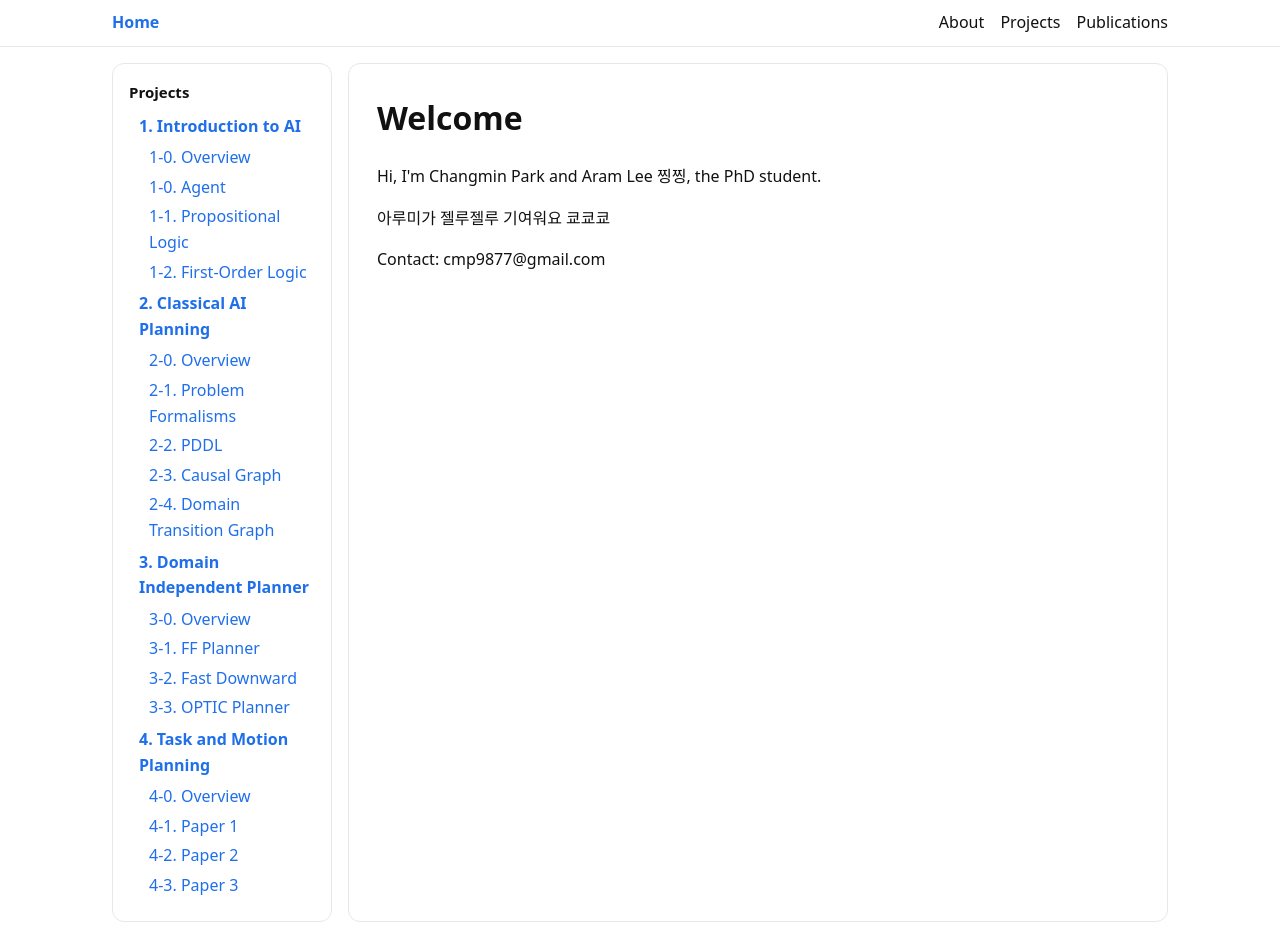
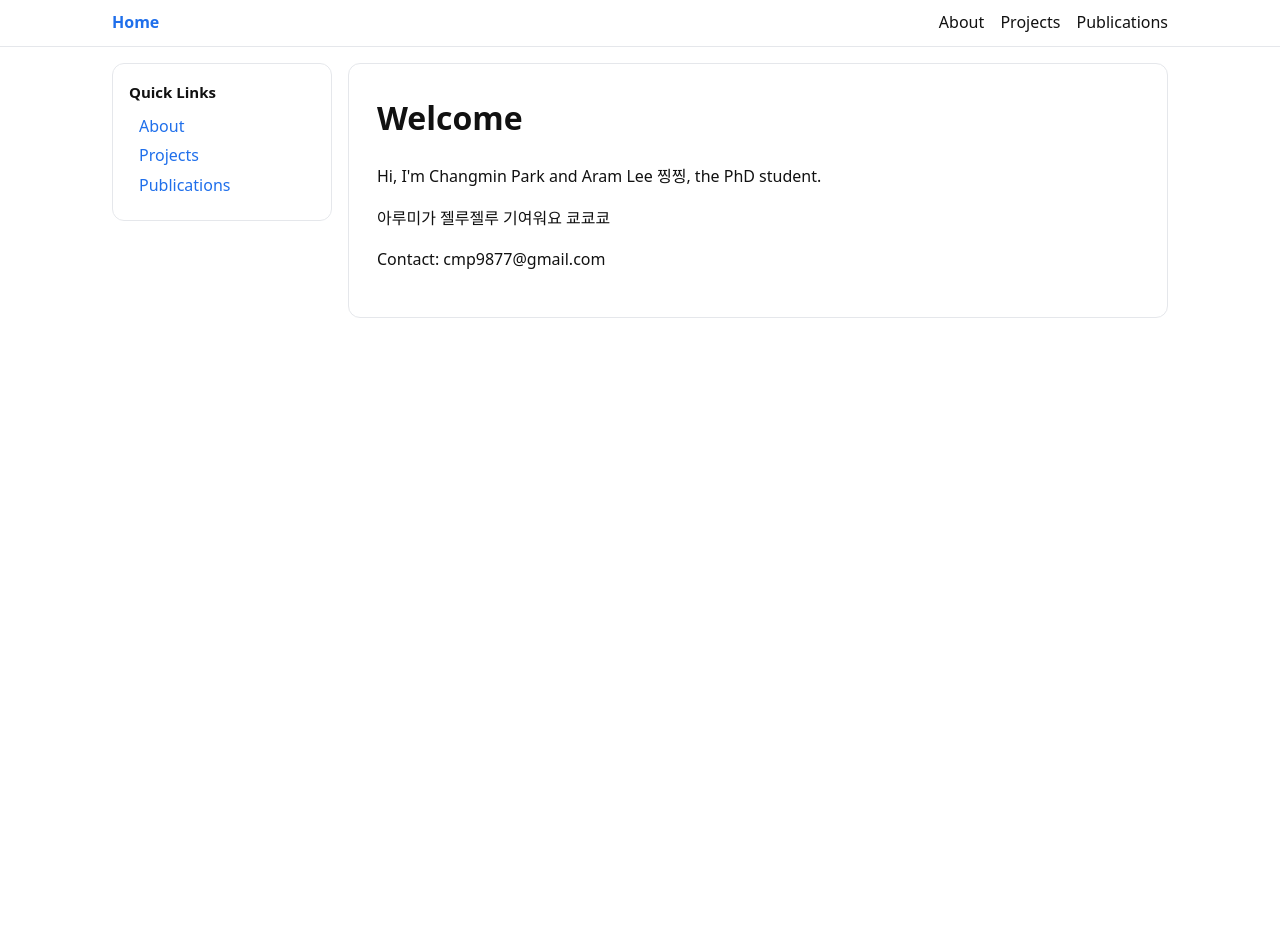
Before and after one commit to ChoRongCho/ChoRongCho.github.io, a Jekyll site: the page built from index.html, in a window 1280 px wide and 938 px high. Built offline with Jekyll 4.4.1, drawn with Linux system fonts in a browser that asks for light colours; some of the changed lines change nothing that is shown.

Commit message:
new style

```diff
--- a/_includes/sidebar.html
+++ b/_includes/sidebar.html
@@ -1,14 +1,53 @@
 <aside class="sidebar">
+  {%- comment -%}
+    1) 홈 / About / Publications: Quick Links 만
+  {%- endcomment -%}
+  {% if page.url == '/' or page.url == '/index.html'
+        or page.url == '/about.html'
+        or page.url == '/publication.html' %}
+
+    <h3>Quick Links</h3>
+    <ul>
+      <li><a href="{{ '/about.html' | relative_url }}">About</a></li>
+      <li><a href="{{ '/projects/index.html' | relative_url }}">Projects</a></li>
+      <li><a href="{{ '/publication.html' | relative_url }}">Publications</a></li>
+    </ul>
+
+  {%- comment -%}
+    2) /projects/index.html: 대제목 4개만
+  {%- endcomment -%}
+  {% elsif page.url == '/projects/' or page.url == '/projects/index.html' %}
+
     <h3>Projects</h3>
     <ul>
-
-    <!-- 1. Introduction to AI -->
-    <li class="depth1
-      {% if page.url == '/projects/1-introduction-to-ai/'
-         or page.url contains '/projects/1-introduction-to-ai/' %}active{% endif %}">
+      <li>
         <a href="{{ '/projects/1-introduction-to-ai/index.html' | relative_url }}">
           1. Introduction to AI
         </a>
+      </li>
+      <li>
+        <a href="{{ '/projects/2-classical-ai/index.html' | relative_url }}">
+          2. Classical AI Planning
+        </a>
+      </li>
+      <li>
+        <a href="{{ '/projects/3-planner/index.html' | relative_url }}">
+          3. Domain Independent Planner
+        </a>
+      </li>
+      <li>
+        <a href="{{ '/projects/4-tamp/index.html' | relative_url }}">
+          4. Task and Motion Planning
+        </a>
+      </li>
+    </ul>
+
+  {%- comment -%}
+    3) 1번 섹션 내부: 1번 + 소제목만
+  {%- endcomment -%}
+  {% elsif page.url contains '/projects/1-introduction-to-ai/' %}
+
+    <h3>1. Introduction to AI</h3>
     <ul>
       <li>
         <a href="{{ '/projects/1-introduction-to-ai/index.html' | relative_url }}"
@@ -35,15 +74,13 @@
         </a>
       </li>
     </ul>
-    </li>
 
-    <!-- 2. Classical AI Planning -->
-    <li class="depth1
-      {% if page.url == '/projects/2-classical-ai/'
-         or page.url contains '/projects/2-classical-ai/' %}active{% endif %}">
-      <a href="{{ '/projects/2-classical-ai/index.html' | relative_url }}">
-        2. Classical AI Planning
-      </a>
+  {%- comment -%}
+    4) 2번 섹션 내부: 2번 + 소제목만
+  {%- endcomment -%}
+  {% elsif page.url contains '/projects/2-classical-ai/' %}
+
+    <h3>2. Classical AI Planning</h3>
     <ul>
       <li>
         <a href="{{ '/projects/2-classical-ai/index.html' | relative_url }}"
@@ -76,15 +113,13 @@
         </a>
       </li>
     </ul>
-    </li>
 
-    <!-- 3. Domain Independent Planner -->
-    <li class="depth1
-      {% if page.url == '/projects/3-planner/'
-         or page.url contains '/projects/3-planner/' %}active{% endif %}">
-      <a href="{{ '/projects/3-planner/index.html' | relative_url }}">
-        3. Domain Independent Planner
-      </a>
+  {%- comment -%}
+    5) 3번 섹션 내부
+  {%- endcomment -%}
+  {% elsif page.url contains '/projects/3-planner/' %}
+
+    <h3>3. Domain Independent Planner</h3>
     <ul>
       <li>
         <a href="{{ '/projects/3-planner/index.html' | relative_url }}"
@@ -111,15 +146,13 @@
         </a>
       </li>
     </ul>
-    </li>
 
-    <!-- 4. Task and Motion Planning -->
-    <li class="depth1
-      {% if page.url == '/projects/4-tamp/'
-         or page.url contains '/projects/4-tamp/' %}active{% endif %}">
-      <a href="{{ '/projects/4-tamp/index.html' | relative_url }}">
-        4. Task and Motion Planning
-      </a>
+  {%- comment -%}
+    6) 4번 섹션 내부
+  {%- endcomment -%}
+  {% elsif page.url contains '/projects/4-tamp/' %}
+
+    <h3>4. Task and Motion Planning</h3>
     <ul>
       <li>
         <a href="{{ '/projects/4-tamp/index.html' | relative_url }}"
@@ -146,7 +179,6 @@
         </a>
       </li>
     </ul>
-    </li>
 
-  </ul>
+  {% endif %}
 </aside>
```
Lines whose indentation alone changed are shown as unchanged.
